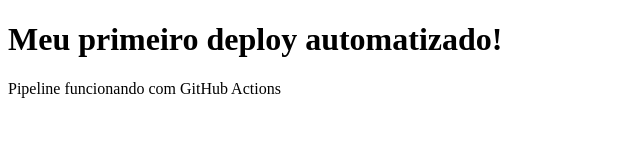
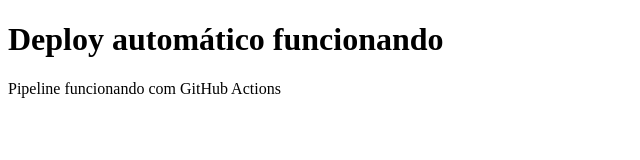
Before and after one commit to FOM89/pipeline-cicd, a plain HTML site: page site/index.html in a window 1280 px wide. Shown: the whole page, without its empty margins (0-640 px from the left). Drawn offline with Linux system fonts and the light colour scheme.

Commit message:
Teste deploy automático

```diff
--- a/site/index.html
+++ b/site/index.html
@@ -6,7 +6,7 @@
     <title>Pipeline CI/CD</title>
 </head>
 <body>
-    <h1>Meu primeiro deploy automatizado!</h1>
+    <h1>Deploy automático funcionando</h1>
     <p>Pipeline funcionando com GitHub Actions</p>
 </body>
 </html>
```
